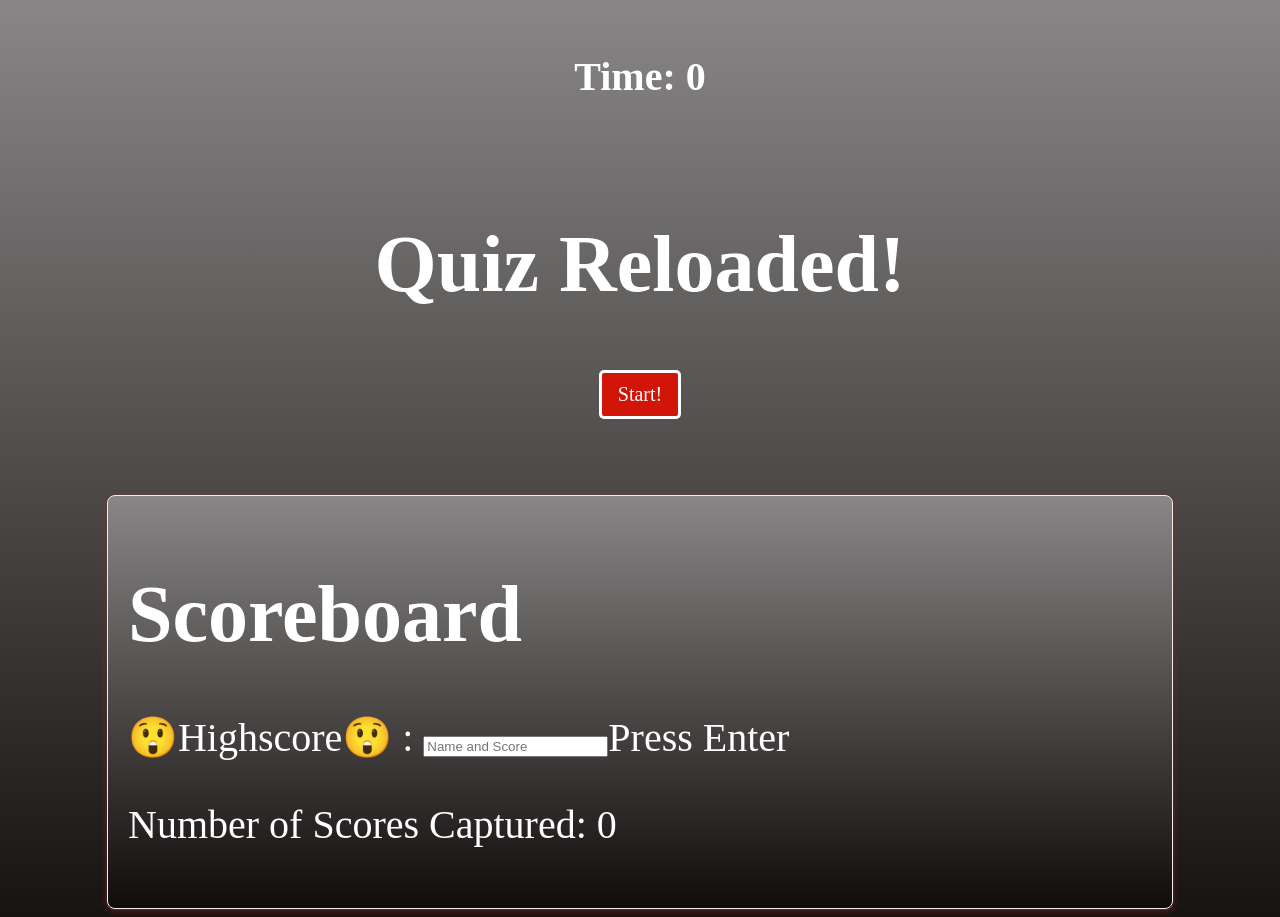
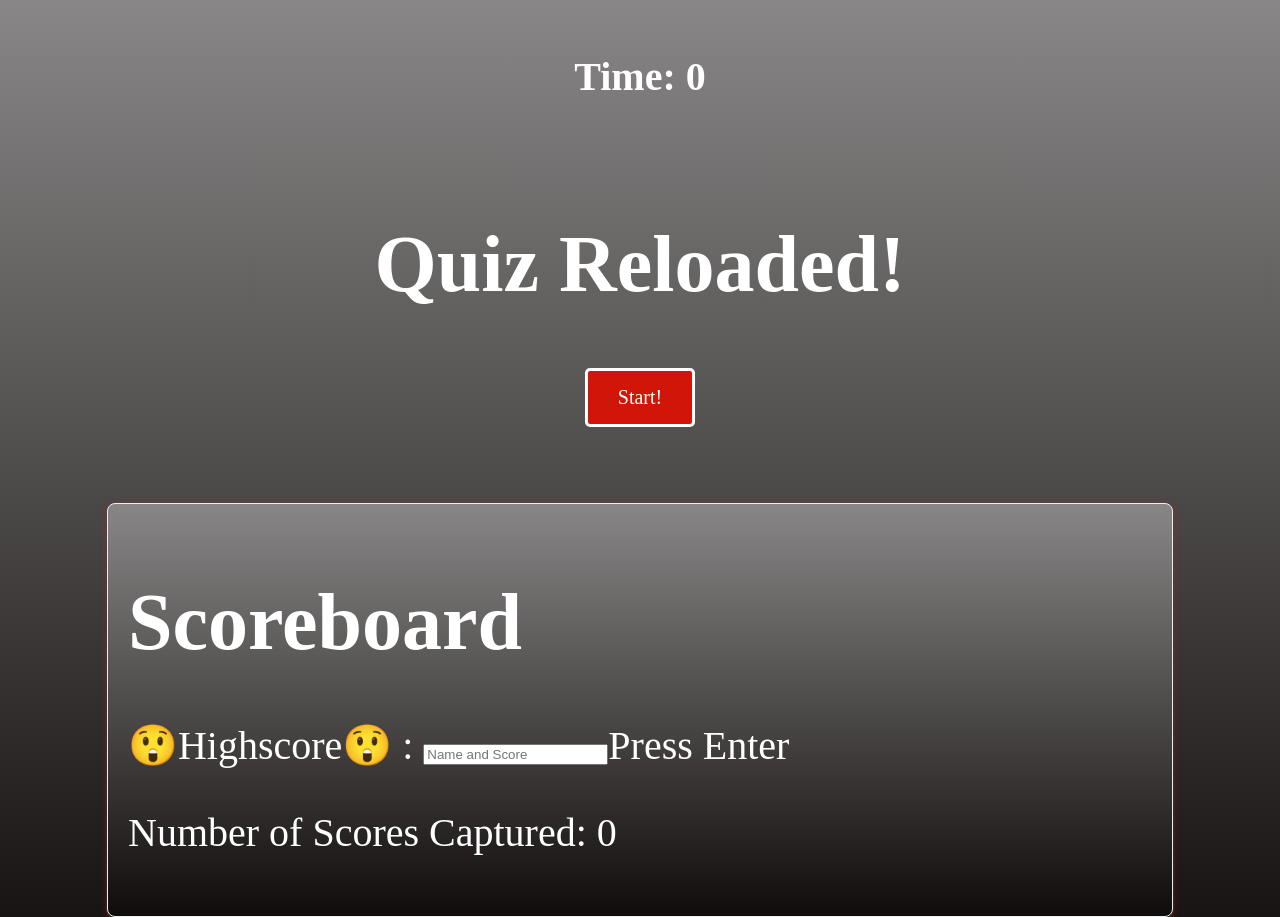
Before and after one commit to Jashawns/codeQuiz, a plain HTML site: page index.html in a window 1280 px wide. Shown: the top 917 px of the page. Drawn offline with Linux system fonts and the light colour scheme.

Commit message:
last and final

```diff
--- a/assets/css/script.css
+++ b/assets/css/script.css
@@ -36,14 +36,15 @@ button {
     background-color: #d11508;
     color: white;
     border-radius: 5px;
-    padding: 10px 16px 10px 16px;
+    padding: 15px 30px 15px 30px;
     font-size: 20px;
     font-family: 'Fantasy', copperplate;
     margin: 4px;
 }
 
 button:hover {
-    background-color: #00b809;
+  font-size: 30px;
+  background-color: #00b809;
 }
 
 .card {
```
Also changed, not shown: 1 other file.
